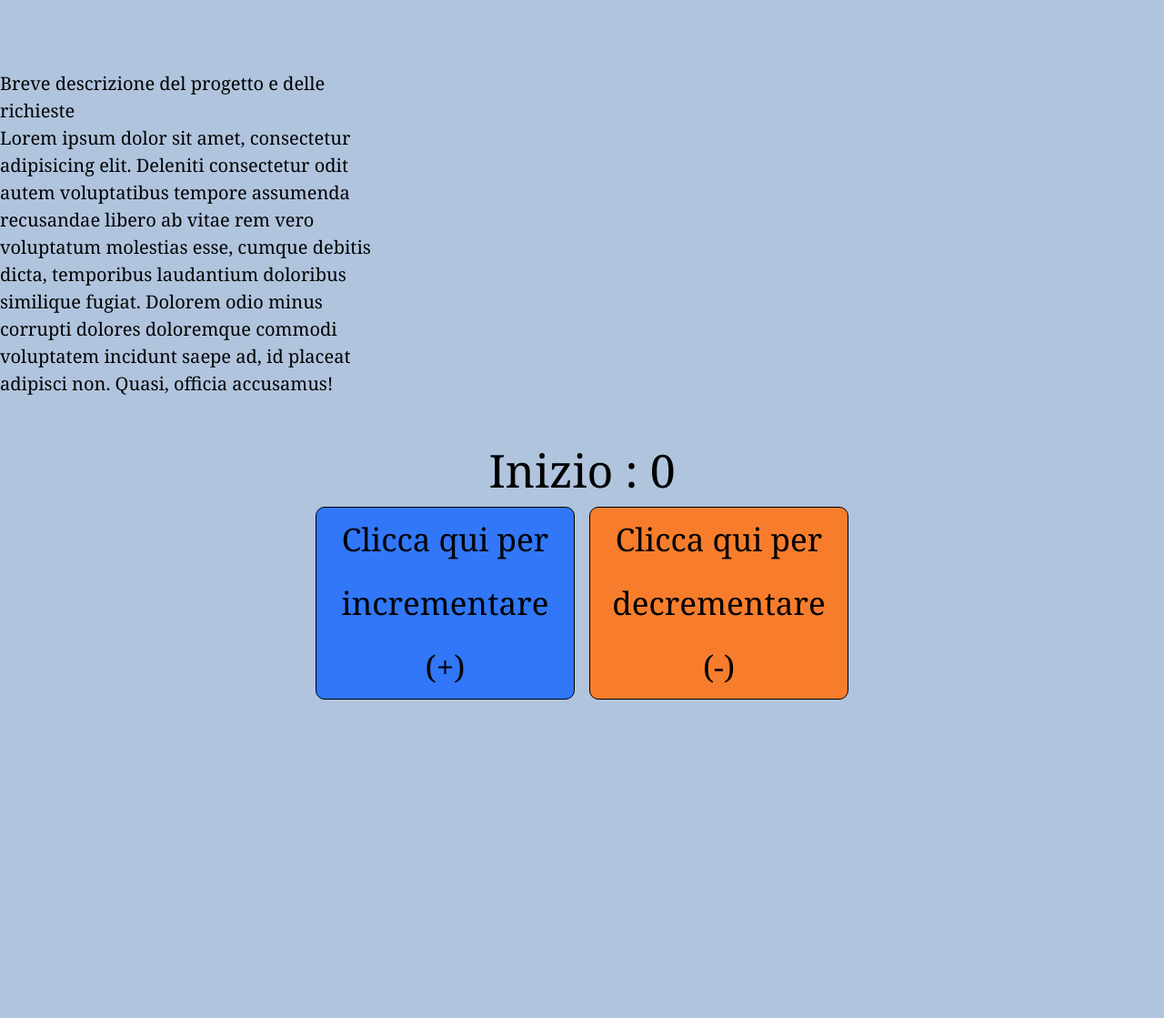
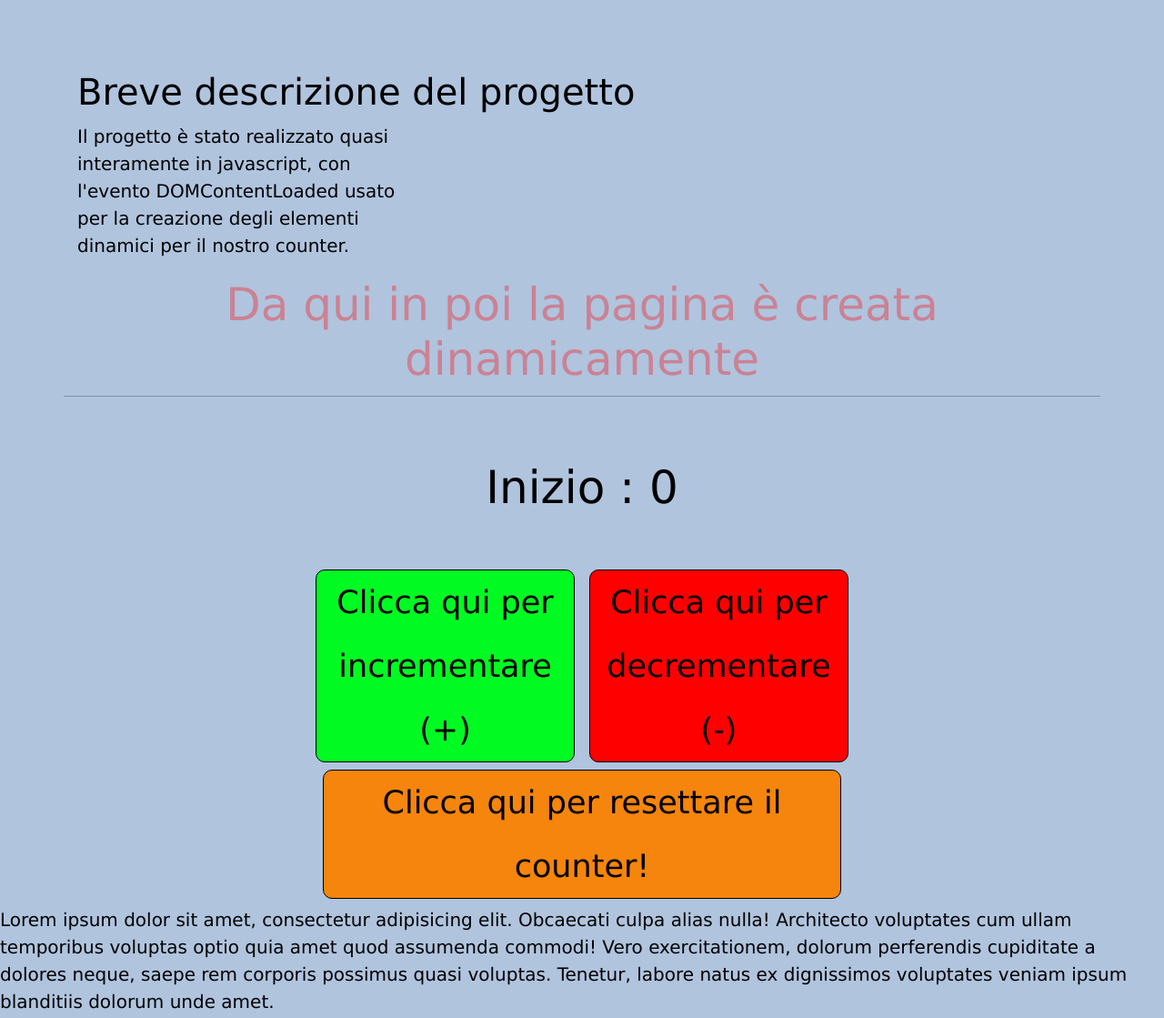
Before and after one commit to herakle-dev/javaScriptBasicProjectForStart2Impact, a plain HTML site: page index.html in a window 1280 px wide. Shown: the part 120-1239 px from the top of the page at 91% size. Before the commit the page ends 897 px from the top, so only its background shows below. Drawn offline with nearby package versions, Linux system fonts and the light colour scheme.

Commit message:
reset button added

```diff
--- a/assets/css/style.css
+++ b/assets/css/style.css
@@ -1,8 +1,8 @@
 * {
-    box-sizing:border-box;
+    box-sizing: border-box;
     padding: 0;
     margin: 0;
-    font-family: Georgia, 'Times New Roman', Times, serif;
+    font-family: Verdana;
     font-size: 20px;
     color: black;
 
@@ -23,29 +23,47 @@ body {
 }
 
 .btn-plus {
-    background-color: rgb(49, 119, 248);
+    background-color: rgb(2, 250, 35);
     border-radius: 10px;
+    opacity: 0;
+    transition: opacity 0.3s;
 
 }
 
 .btn-plus:hover {
-    background-color: rgb(78, 139, 252);
+    background-color: rgb(53, 247, 79);
 }
 
 .btn-plus:active {
-    background-color: rgb(8, 91, 247);
+    background-color: rgb(5, 184, 29);
 }
 
 .btn-minus {
-    background-color: rgb(247, 125, 44);
+    background-color: rgb(255, 0, 0);
+    opacity: 0;
+    transition: opacity 0.3s;
 }
 
 .btn-minus:hover {
-    background-color: rgb(250, 159, 99);
+    background-color: rgb(253, 43, 43);
 }
 
 .btn-minus:active {
-    background-color: rgb(238, 106, 19);
+    background-color: rgb(170, 5, 5);
+}
+
+.btn-reset {
+    background-color: rgb(245, 133, 12);
+    opacity: 0;
+    transition: opacity 0.3s;
+}
+
+.btn-reset:hover {
+    background-color: rgb(247, 149, 44);
+}
+
+.btn-reset:active {
+    background-color: rgb(219, 116, 5);
 }
 
 button {
@@ -62,6 +80,7 @@ header h1 {
 
 #result {
     text-align: center;
+    margin-bottom: 60px;
     opacity: 0;
     transition: opacity 0.3s;
 }
@@ -71,17 +90,28 @@ header h1 {
     align-items: center;
     justify-content: center;
 }
+
 article {
     margin-top: 100px;
     margin-bottom: 50px;
 }
 
-#decrease {
-    opacity: 0;
-    transition: opacity 0.3s;
+@keyframes blink {
+    0% {
+        opacity: 1;
+    }
+
+    50% {
+        opacity: 0;
+    }
+
+    100% {
+        opacity: 1;
+    }
 }
 
-#increase {
-    opacity: 0;
-    transition: opacity 0.3s;
+.lastH1 {
+    text-align: center;
+    color: red;
+    animation: blink 1.5s linear infinite;
 }
--- a/assets/js/script.js
+++ b/assets/js/script.js
@@ -1,12 +1,14 @@
 document.body.style.backgroundColor = "#b0c4de"; //Some style
 var number = 0;//Variable counter outside
 
-//Event domcontentloaded + create functions
+//Event domcontentloaded
 document.addEventListener('DOMContentLoaded', createCounterText());
 document.addEventListener('DOMContentLoaded', createIncreaseButton());
 document.addEventListener('DOMContentLoaded', createDecreaseButton());
+document.addEventListener('DOMContentLoaded', creaetResetButton());
+
+
 //creating element function
-
 function createCounterText() {  // This function is used to create the  counter inside a div
     let container = document.createElement("div");
     container.className = "container";
@@ -19,7 +21,15 @@ function createCounterText() {  // This function is used to create the  counter
     container.appendChild(textCounter);
     document.body.appendChild(container);
 }
-
+function creaetResetButton() { // This function is used to create the reset button
+    let resetButton = document.createElement('button');
+    resetButton.className = ('btn-reset btn-style col-lg-6');
+    resetButton.id = 'reset'
+    resetButton.type = 'button'
+    resetButton.innerHTML = ('Clicca qui per resettare il counter!');
+    document.getElementById('rowId').appendChild(resetButton);
+    document.getElementById('reset').addEventListener('click', resetCounter);
+}
 
 function createIncreaseButton() { // This function is used to create the increment button
     let smallDiv = document.createElement('div');
@@ -41,6 +51,7 @@ function createIncreaseButton() { // This function is used to create the increme
     /*This line (line 33) of code takes the id of the button element and from an onclick event
    which triggers the increaseNumber function*/
 }
+
 function createDecreaseButton() { // This function is used to create the decrement button
     const buttonMinus = document.createElement('button');
     buttonMinus.type = 'button';
@@ -56,6 +67,10 @@ function createDecreaseButton() { // This function is used to create the decreme
 
 
 //Some math calculations
+function resetCounter() {//This function is used to reset the counter
+    number = 0;
+    document.getElementById('result').innerHTML = `Hai resettato il counter a :  ${number}`;
+}
 
 function increaseNumber() { //This function is used to increase by 1 the counter value.
     this.number = number++;
@@ -75,9 +90,6 @@ function decreaseNumber() { //This function is used to decrease by 1 the counter
     console.log('decrease = ' + number);
 }
 
-
-
-
 //Some animation
 
 setTimeout(function () {//Some transition animation
@@ -89,3 +101,6 @@ setTimeout(function () {//Same animation  later
 setTimeout(function () {//Same animation  even later
     document.getElementById("decrease").style.opacity = 1;
 }, 1800);
+setTimeout(function () {//Same animation  even later
+    document.getElementById("reset").style.opacity = 1;
+}, 2000);
--- a/index.html
+++ b/index.html
@@ -16,20 +16,24 @@
         <h1> Progetto javascript basic</h1>
     </header>
     <article>
-        <p class="col-lg-4">
-            Breve descrizione del progetto e delle richieste
-            <br>
-            Lorem ipsum dolor sit amet, consectetur adipisicing elit. Deleniti consectetur odit autem voluptatibus
-            tempore assumenda recusandae libero ab vitae rem vero voluptatum molestias esse, cumque debitis dicta,
-            temporibus laudantium doloribus similique fugiat. Dolorem odio minus corrupti dolores doloremque commodi
-            voluptatem incidunt saepe ad, id placeat adipisci non. Quasi, officia accusamus!
-        </p>
+        <div class="container">
+            <div class="row">
+                <h2> Breve descrizione del progetto </h2>
+                <p class="col-lg-4">
+                    Il progetto è stato realizzato quasi interamente in javascript, con l'evento DOMContentLoaded usato
+                    per la creazione degli elementi dinamici per il nostro
+                    counter.
+                </p>
+                <h1 class="lastH1">Da qui in poi la pagina è creata dinamicamente</h1>
+                <hr>
+            </div>
+        </div>
     </article>
-
     <script src="https://cdn.jsdelivr.net/npm/bootstrap@5.3.0-alpha1/dist/js/bootstrap.bundle.min.js"
         integrity="sha384-w76AqPfDkMBDXo30jS1Sgez6pr3x5MlQ1ZAGC+nuZB+EYdgRZgiwxhTBTkF7CXvN"
         crossorigin="anonymous"></script>
     <script src="assets/js/script.js"></script>
+    <p>Lorem ipsum dolor sit amet, consectetur adipisicing elit. Obcaecati culpa alias nulla! Architecto voluptates cum ullam temporibus voluptas optio quia amet quod assumenda commodi! Vero exercitationem, dolorum perferendis cupiditate a dolores neque, saepe rem corporis possimus quasi voluptas. Tenetur, labore natus ex dignissimos voluptates veniam ipsum blanditiis dolorum unde amet.</p>
 
 </body>
 
```
